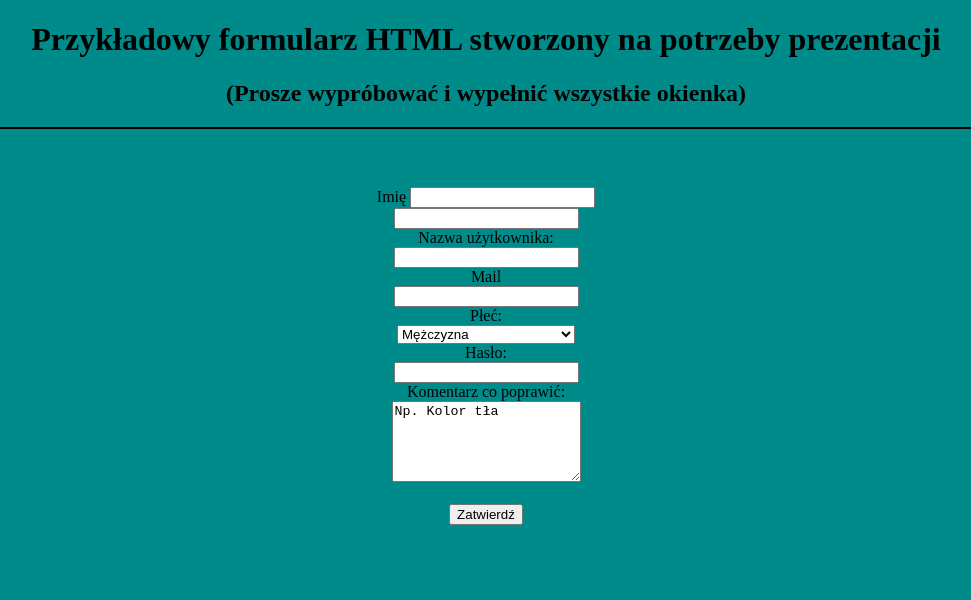
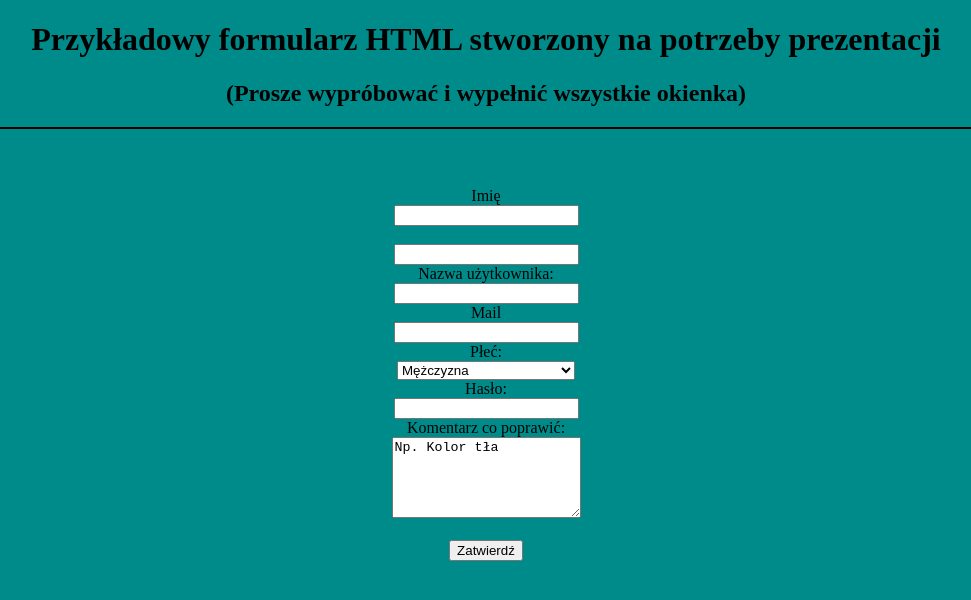
Before and after one commit to Antek400/Przyk-adowy_formularz, a plain HTML site: page index.html in a window 1280 px wide. Shown: the whole page, without its empty margins (154-1125 px from the left). Drawn offline with Linux system fonts and the light colour scheme.

Commit message:
Update index.html

```diff
--- a/index.html
+++ b/index.html
@@ -26,9 +26,9 @@
             <hr color="black">
             <form action="mailto:doszkoly2l6@gmail.com" method="post">
                 <label for="imie">
-                    Imię
+                    Imię<br>
                 </label>
-                    <input type="Imie" name="Imie" id="Imie">
+                    <input type="Imie" name="Imie" id="Imie"><br>
                 <label="Nazwisko"><br>
                 <input type="text"><br>
                 Nazwa użytkownika:<br>
```
